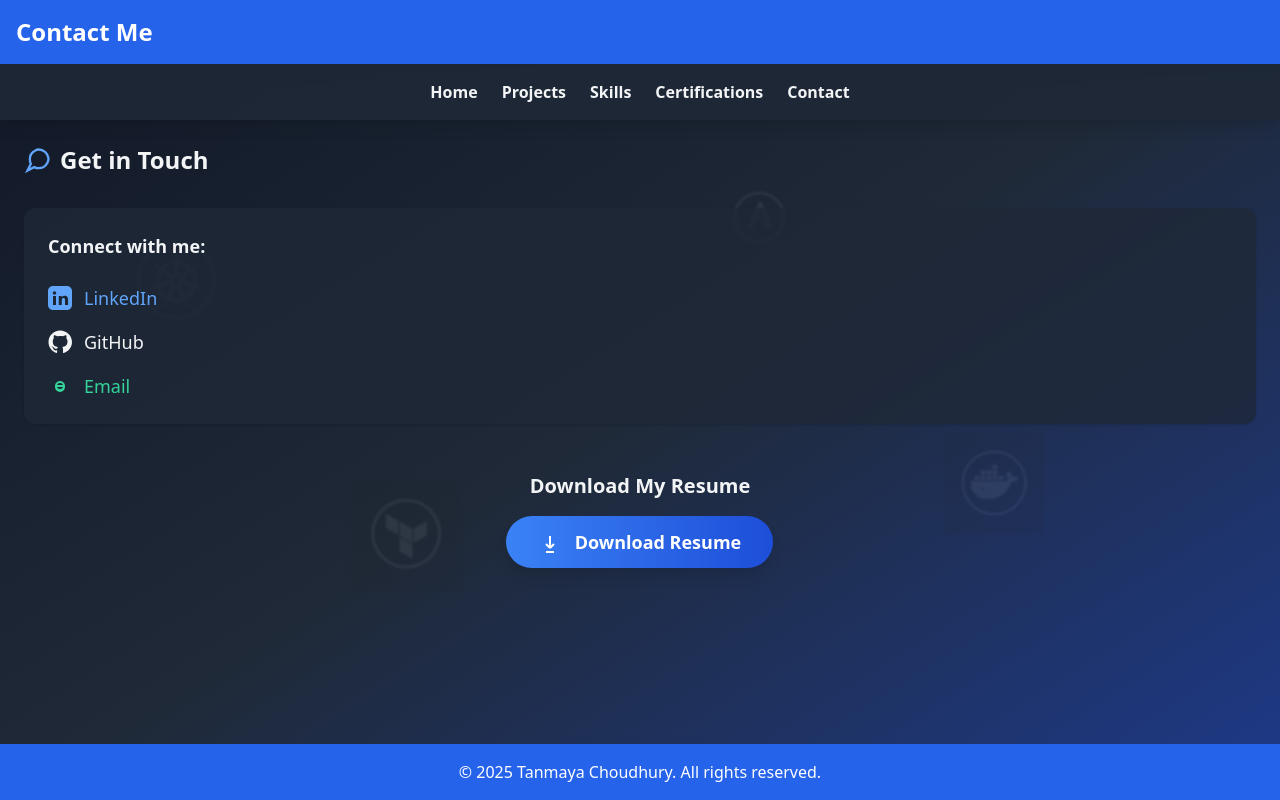
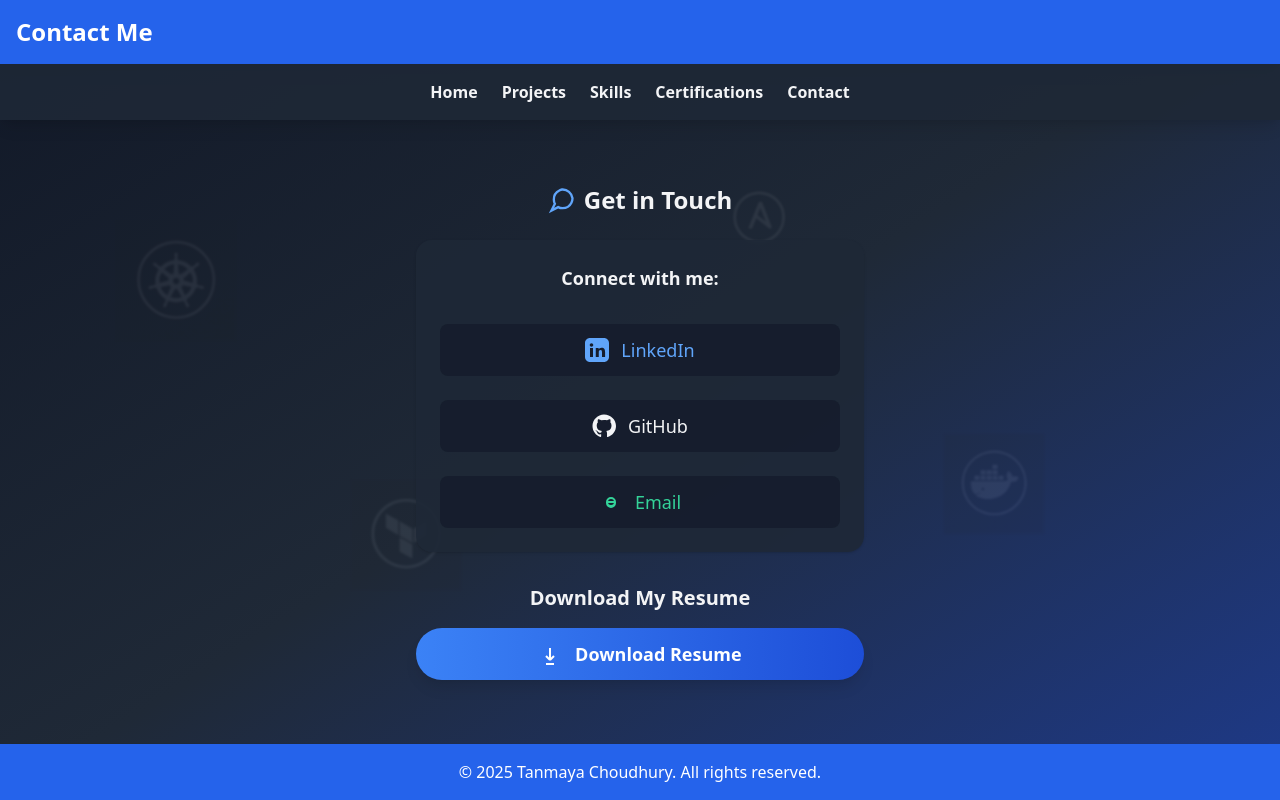
Before and after one commit to TanmayaChoudhury/Devops-Portfolio, a website: page public/contact.html in a window 1280 px wide. Drawn offline with nearby package versions, Linux system fonts and the light colour scheme.

```diff
--- a/public/contact.html
+++ b/public/contact.html
@@ -38,36 +38,34 @@
     <a href="certifications.html" class="text-gray-100 hover:text-blue-400 font-semibold transition">Certifications</a>
     <a href="contact.html" class="text-gray-100 hover:text-blue-400 font-semibold transition">Contact</a>
   </nav>
-  <main class="flex-1 min-h-full relative p-4 sm:p-6">
+  <main class="flex-1 min-h-full relative p-2 sm:p-6 flex flex-col items-center justify-center">
     <div class="bg-watermark absolute inset-0 z-0"></div>
-    <div class="relative z-10">
-      <section class="mb-12 animate__animated animate__fadeInUp">
-        <h2 class="text-2xl font-bold mb-4 flex items-center gap-2">
+    <div class="relative z-10 w-full max-w-md mx-auto">
+      <section class="mb-8 animate__animated animate__fadeInUp">
+        <h2 class="text-2xl font-bold mb-6 flex items-center gap-2 justify-center">
           <svg class="h-7 w-7 text-blue-400 animate__animated animate__bounceIn" fill="none" stroke="currentColor" stroke-width="2" viewBox="0 0 24 24"><path d="M21 10.5a8.38 8.38 0 01-.9 3.8 8.5 8.5 0 01-7.6 4.7 8.38 8.38 0 01-3.8-.9L3 21l2.9-5.7a8.38 8.38 0 01-.9-3.8 8.5 8.5 0 014.7-7.6A8.38 8.38 0 0112 3a8.5 8.5 0 019 7.5z"/></svg>
           Get in Touch
         </h2>
-        <div class="flex flex-col gap-6 justify-center animate__animated animate__fadeInRight mt-8">
-          <div class="bg-gray-800 bg-opacity-80 rounded-xl p-6 shadow flex flex-col gap-4">
-            <h3 class="text-lg font-semibold mb-2">Connect with me:</h3>
-            <a href="https://www.linkedin.com/in/tanmaya-choudhury-25b110300" target="_blank" class="flex items-center gap-3 text-blue-400 hover:text-blue-300 transition-colors duration-300 text-lg font-medium">
+        <div class="bg-gray-800 bg-opacity-90 rounded-2xl p-6 shadow flex flex-col gap-6 items-center">
+          <h3 class="text-lg font-semibold mb-2 text-center">Connect with me:</h3>
+          <a href="https://www.linkedin.com/in/tanmaya-choudhury-25b110300" target="_blank" class="w-full flex items-center justify-center gap-3 text-blue-400 hover:text-blue-300 transition-colors duration-300 text-lg font-medium py-3 rounded-lg bg-gray-900 bg-opacity-60">
             <svg class="h-6 w-6" fill="currentColor" viewBox="0 0 24 24"><path d="M19 0h-14c-2.76 0-5 2.24-5 5v14c0 2.76 2.24 5 5 5h14c2.76 0 5-2.24 5-5v-14c0-2.76-2.24-5-5-5zm-11 19h-3v-9h3v9zm-1.5-10.28c-.97 0-1.75-.79-1.75-1.75s.78-1.75 1.75-1.75 1.75.79 1.75 1.75-.78 1.75-1.75 1.75zm13.5 10.28h-3v-4.5c0-1.08-.02-2.47-1.5-2.47-1.5 0-1.73 1.17-1.73 2.39v4.58h-3v-9h2.89v1.23h.04c.4-.75 1.37-1.54 2.82-1.54 3.01 0 3.57 1.98 3.57 4.56v4.75z"/></svg>
             LinkedIn
           </a>
-            <a href="https://github.com/yourprofile" target="_blank" class="flex items-center gap-3 text-gray-100 hover:text-blue-400 transition-colors duration-300 text-lg font-medium">
+          <a href="https://github.com/yourprofile" target="_blank" class="w-full flex items-center justify-center gap-3 text-gray-100 hover:text-blue-400 transition-colors duration-300 text-lg font-medium py-3 rounded-lg bg-gray-900 bg-opacity-60">
             <svg class="h-6 w-6" fill="currentColor" viewBox="0 0 24 24"><path d="M12 .5C5.73.5.5 5.73.5 12c0 5.08 3.29 9.39 7.86 10.91.58.11.79-.25.79-.56v-2.01c-3.2.7-3.87-1.54-3.87-1.54-.53-1.34-1.3-1.7-1.3-1.7-1.06-.72.08-.71.08-.71 1.17.08 1.79 1.2 1.79 1.2 1.04 1.78 2.73 1.27 3.4.97.11-.75.41-1.27.75-1.56-2.56-.29-5.26-1.28-5.26-5.7 0-1.26.45-2.29 1.19-3.09-.12-.29-.52-1.46.11-3.04 0 0 .97-.31 3.18 1.18a11.1 11.1 0 012.9-.39c.98.01 1.97.13 2.9.39 2.2-1.49 3.17-1.18 3.17-1.18.63 1.58.23 2.75.11 3.04.74.8 1.19 1.83 1.19 3.09 0 4.43-2.7 5.41-5.27 5.7.42.36.8 1.09.8 2.2v3.26c0 .31.21.67.8.56C20.71 21.39 24 17.08 24 12c0-6.27-5.23-11.5-12-11.5z"/></svg>
             GitHub
           </a>
-            <a href="mailto:your.email@example.com" class="flex items-center gap-3 text-green-400 hover:text-green-300 transition-colors duration-300 text-lg font-medium">
+          <a href="mailto:your.email@example.com" class="w-full flex items-center justify-center gap-3 text-green-400 hover:text-green-300 transition-colors duration-300 text-lg font-medium py-3 rounded-lg bg-gray-900 bg-opacity-60">
             <svg class="h-6 w-6" fill="none" stroke="currentColor" stroke-width="2" viewBox="0 0 24 24"><path d="M16 12H8m8 0a4 4 0 11-8 0 4 4 0 018 0zm0 0v1a4 4 0 01-8 0v-1"></path></svg>
             Email
           </a>
         </div>
-        </div>
       </section>
-      <section class="animate__animated animate__fadeInUp animate__delay-3s flex flex-col items-center mt-12">
-        <h2 class="text-xl font-semibold mb-4">Download My Resume</h2>
+      <section class="animate__animated animate__fadeInUp animate__delay-3s flex flex-col items-center mt-8">
+        <h2 class="text-xl font-semibold mb-4 text-center">Download My Resume</h2>
         <a href="path/to/your/resume.pdf"
-           class="bg-gradient-to-r from-blue-500 to-blue-700 hover:from-blue-700 hover:to-blue-900 text-white px-8 py-3 rounded-full shadow-lg font-bold text-lg transition transform hover:scale-105 animate__animated animate__pulse animate__infinite"
+           class="w-full bg-gradient-to-r from-blue-500 to-blue-700 hover:from-blue-700 hover:to-blue-900 text-white px-8 py-3 rounded-full shadow-lg font-bold text-lg transition transform hover:scale-105 animate__animated animate__pulse animate__infinite text-center"
            download>
           <svg class="h-6 w-6 inline-block mr-2" fill="none" stroke="currentColor" stroke-width="2" viewBox="0 0 24 24"><path d="M12 4v12m0 0l-4-4m4 4l4-4m-8 8h8"/></svg>
           Download Resume
```
Lines whose indentation alone changed are shown as unchanged.
